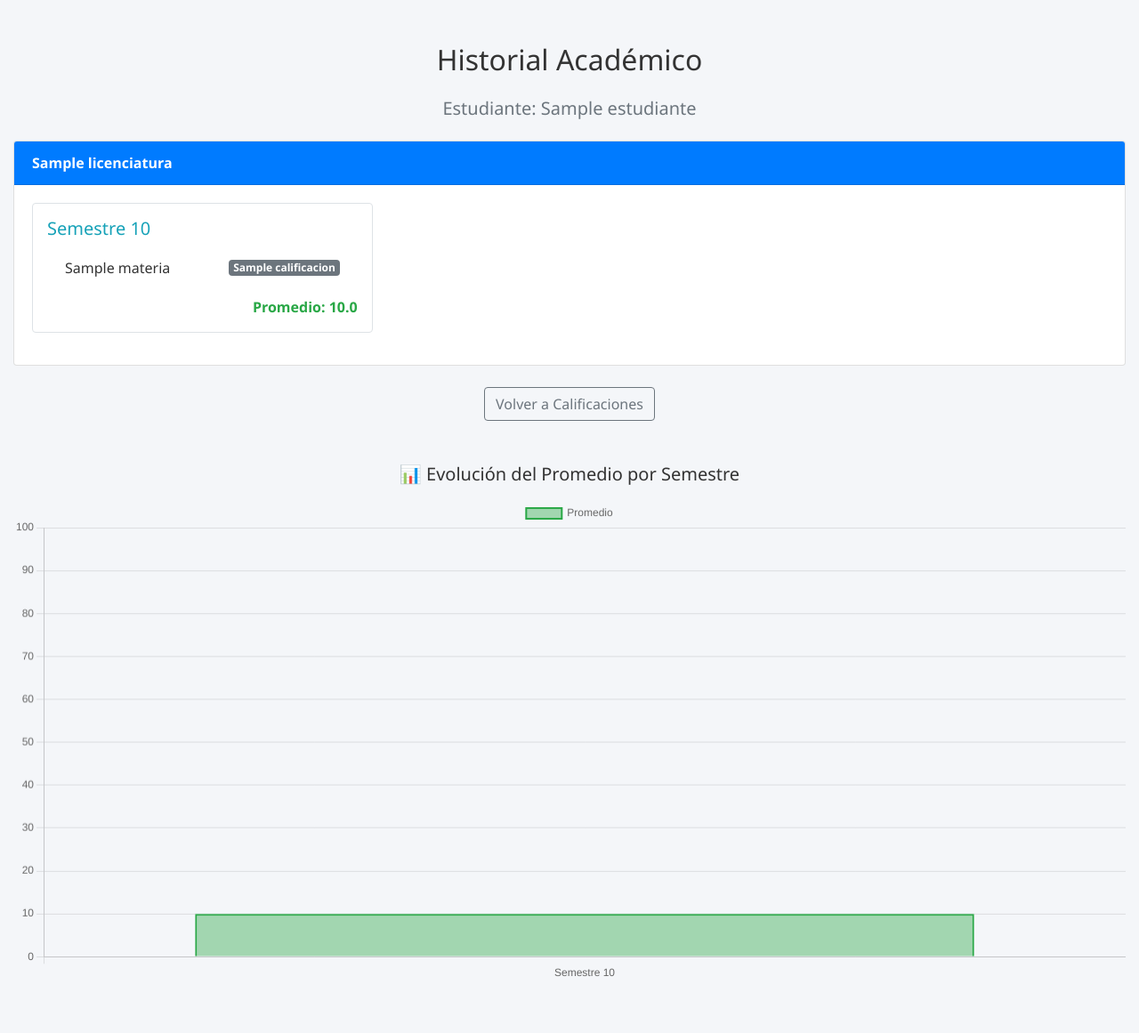
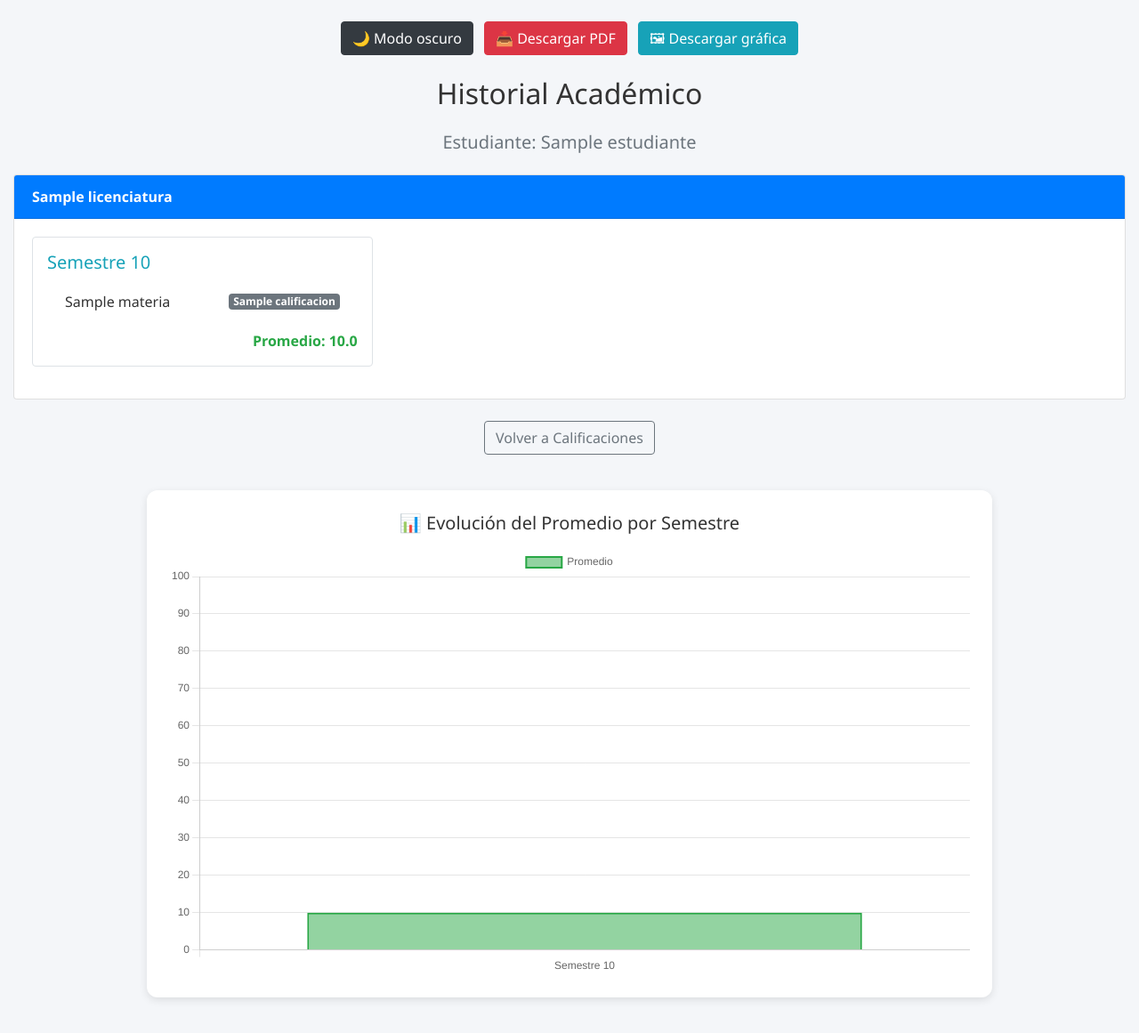
Before and after one commit to yuuupii/Plataforma-calificaciones, a Flask app: page /ver_historial/1 in a window 1280 px wide. Shown: the whole page at 89% size. Before the commit the page ends 1098 px from the top, so only its background shows below. Run offline with Flask 3, Linux system fonts and the light colour scheme; tables that the repository leaves empty hold one stand-in row (values such as "Sample post"); a database or web service that is not in the repository returns one stand-in record (values such as "Sample title"); some libraries are stand-ins or nearby versions.

Commit message:
Enhance historial_academico.html with new features
Added dark mode toggle, PDF download, and chart enhancements.

```diff
--- a/templates/historial_academico.html
+++ b/templates/historial_academico.html
@@ -1,47 +1,122 @@
 <!DOCTYPE html>
 <html lang="es">
-  <style>
-    @media screen and (max-width: 576px) {
-    .card-body .row {
-      margin-left: 0;
-      margin-right: 0;
-    }
-
-    .col-md-6, .col-lg-4 {
-      padding-left: 4px;
-      padding-right: 4px;
-    }
-
-    canvas#graficaPromedios {
-      width: 100% !important;
-    }
-  }
-  </style>
 <head>
   <meta charset="UTF-8">
   <title>Historial Académico</title>
-  <link rel="stylesheet" href="https://maxcdn.bootstrapcdn.com/bootstrap/4.5.2/css/bootstrap.min.css">
-  <link rel="stylesheet" href="{{ url_for('static', filename='css/parametros.css') }}">
+
+  <!-- BOOTSTRAP -->
+  <link rel="stylesheet"
+        href="https://maxcdn.bootstrapcdn.com/bootstrap/4.5.2/css/bootstrap.min.css">
+  <link rel="stylesheet"
+        href="{{ url_for('static', filename='css/parametros.css') }}">
+
+  <!-- jsPDF + html2canvas -->
+  <script src="https://cdnjs.cloudflare.com/ajax/libs/html2canvas/1.4.1/html2canvas.min.js"></script>
+  <script src="https://cdnjs.cloudflare.com/ajax/libs/jspdf/2.5.1/jspdf.umd.min.js"></script>
+
+  <!-- Chart.js -->
+  <script src="https://cdn.jsdelivr.net/npm/chart.js"></script>
+
+  <style>
+    /*--------------------------------------------------
+      🌙 Modo Oscuro con transición suave
+    --------------------------------------------------*/
+    body {
+      transition: background 0.4s ease, color 0.4s ease;
+    }
+    body.dark-mode {
+      background: #121212 !important;
+      color: #e0e0e0 !important;
+    }
+    .dark-mode .card {
+      background: #1e1e1e !important;
+      border-color: #333 !important;
+      transition: background 0.4s ease;
+    }
+    .dark-mode .card-header {
+      background: #2c2c2c !important;
+      color: #fff !important;
+    }
+    .dark-mode .list-group-item {
+      background: #1e1e1e !important;
+      color: #ccc !important;
+      border-color: #333 !important;
+    }
+
+    /*--------------------------------------------------
+      ✨ Animaciones Suaves
+    --------------------------------------------------*/
+    .fade-in {
+      opacity: 0;
+      animation: fadeIn 0.6s forwards;
+    }
+    @keyframes fadeIn {
+      to { opacity: 1; }
+    }
+
+    .card {
+      transition: transform 0.25s ease, box-shadow 0.25s ease;
+    }
+    .card:hover {
+      transform: translateY(-4px);
+      box-shadow: 0px 4px 12px rgba(0,0,0,0.2);
+    }
+
+    /*--------------------------------------------------
+      🎨 Contenedor de la gráfica con margen
+    --------------------------------------------------*/
+    .grafica-wrapper {
+      max-width: 950px;
+      margin: 40px auto;
+      padding: 25px;
+      background: white;
+      border-radius: 12px;
+      box-shadow: 0px 3px 10px rgba(0,0,0,0.1);
+      transition: background 0.4s ease;
+    }
+    body.dark-mode .grafica-wrapper {
+      background: #1b1b1b !important;
+      box-shadow: 0px 3px 10px rgba(255,255,255,0.08);
+    }
+
+    @media screen and (max-width: 576px) {
+      canvas#graficaPromedios { width: 100% !important; }
+    }
+  </style>
 </head>
-<body>
-<div class="container-fluid mt-5">
+
+<body class="fade-in">
+
+<div class="container-fluid mt-4">
+
+  <!-- BOTONES -->
+  <div class="text-center mb-4">
+    <button id="toggle-dark" class="btn btn-dark mr-2">🌙 Modo oscuro</button>
+    <button id="btnPDF" class="btn btn-danger mr-2">📥 Descargar PDF</button>
+    <button id="btnIMG" class="btn btn-info">🖼 Descargar gráfica</button>
+  </div>
+
   <h2 class="text-center mb-4">Historial Académico</h2>
+
   {% if estudiante %}
     <h5 class="text-center text-muted mb-4">Estudiante: {{ estudiante }}</h5>
   {% endif %}
 
   {% if historial %}
     {% for licenciatura, semestres in historial.items() %}
-      <div class="card mb-4">
+      <div class="card mb-4 fade-in">
         <div class="card-header bg-primary text-white font-weight-bold">
           {{ licenciatura }}
         </div>
+
         <div class="card-body">
           <div class="row">
+
             {% for semestre, materias in semestres|dictsort %}
               <div class="col-md-6 col-lg-4 mb-3">
                 <div class="border rounded p-3 h-100">
                   <h5 class="text-info">Semestre {{ semestre }}</h5>
+
                   {% if materias %}
                     <ul class="list-group list-group-flush mb-2">
                       {% for m in materias %}
@@ -51,6 +126,7 @@
                         </li>
                       {% endfor %}
                     </ul>
+
                     <div class="text-right font-weight-bold text-success">
                       Promedio: {{ promedios_por_semestre[semestre] }}
                     </div>
@@ -60,6 +136,7 @@
                 </div>
               </div>
             {% endfor %}
+
           </div>
         </div>
       </div>
@@ -69,61 +146,145 @@
   {% endif %}
 
   <div class="text-center mt-4">
-    <a href="{{ url_for('mostrar_calificaciones') }}" class="btn btn-outline-secondary">Volver a Calificaciones</a>
+    <a href="{{ url_for('mostrar_calificaciones') }}" class="btn btn-outline-secondary">
+      Volver a Calificaciones
+    </a>
   </div>
 
+  <!-- 📊 GRÁFICA -->
   {% if promedios_por_semestre %}
-  <div class="mt-5">
+  <script id="data-semestres" type="application/json">
+    {{ promedios_por_semestre.keys() | list | tojson }}
+  </script>
+  <script id="data-promedios" type="application/json">
+    {{ promedios_por_semestre.values() | list | tojson }}
+  </script>
+
+  <div class="grafica-wrapper fade-in">
     <h5 class="text-center mb-3">📊 Evolución del Promedio por Semestre</h5>
-    <canvas id="graficaPromedios" height="130"></canvas>
+    <canvas id="graficaPromedios" height="160"></canvas>
   </div>
   {% endif %}
 </div>
 
-<!-- Chart.js CDN -->
-<script src="https://cdn.jsdelivr.net/npm/chart.js"></script>
 
-{% if promedios_por_semestre %}
-<script type="text/javascript">
-  // Los datos se generan como cadenas JSON válidas
-  const semestres = JSON.parse('{{ promedios_por_semestre.keys() | list | tojson | safe }}');
-  const promedios = JSON.parse('{{ promedios_por_semestre.values() | list | tojson | safe }}');
 
+<!-- ============================
+     SCRIPTS
+============================ -->
+
+<script>
+/* -------------------------
+   🌙 MODO OSCURO
+--------------------------- */
+const toggleDark = document.getElementById("toggle-dark");
+
+toggleDark.addEventListener("click", () => {
+  document.body.classList.toggle("dark-mode");
+  localStorage.setItem("darkMode", document.body.classList.contains("dark-mode"));
+
+  actualizarColoresGrafica();
+});
+
+if (localStorage.getItem("darkMode") === "true") {
+  document.body.classList.add("dark-mode");
+}
+
+
+/* -------------------------
+   📥 DESCARGAR PDF
+--------------------------- */
+document.getElementById("btnPDF").addEventListener("click", async () => {
+  const { jsPDF } = window.jspdf;
+  const body = document.body;
+
+  const canvas = await html2canvas(body, { scale: 2 });
+  const imgData = canvas.toDataURL("image/png");
+
+  const pdf = new jsPDF("p", "mm", "a4");
+  const pdfWidth = pdf.internal.pageSize.getWidth();
+  const pdfHeight = (canvas.height * pdfWidth) / canvas.width;
+
+  pdf.addImage(imgData, "PNG", 0, 0, pdfWidth, pdfHeight);
+  pdf.save("historial_academico.pdf");
+});
+
+
+/* -------------------------
+   🖼 DESCARGAR GRÁFICA
+--------------------------- */
+document.getElementById("btnIMG").addEventListener("click", () => {
+  const canvas = document.getElementById("graficaPromedios");
+  const enlace = document.createElement("a");
+  enlace.download = "grafica_promedios.png";
+  enlace.href = canvas.toDataURL("image/png");
+  enlace.click();
+});
+
+
+/* -------------------------
+   📊 GRÁFICA
+--------------------------- */
+let grafica;
+
+function crearGrafica() {
   const ctx = document.getElementById('graficaPromedios').getContext('2d');
-  const graficaPromedios = new Chart(ctx, {
+  const semestres = JSON.parse(document.getElementById("data-semestres").textContent);
+  const promedios = JSON.parse(document.getElementById("data-promedios").textContent);
+
+  const modoOscuro = document.body.classList.contains("dark-mode");
+
+  const barColor = modoOscuro
+    ? "rgba(0, 200, 255, 0.5)"
+    : "rgba(40, 167, 69, 0.5)";
+
+  const borderColor = modoOscuro
+    ? "rgba(0, 200, 255, 1)"
+    : "rgba(40, 167, 69, 1)";
+
+  grafica = new Chart(ctx, {
     type: 'bar',
     data: {
-      labels: semestres.map(s => 'Semestre ' + s),
+      labels: semestres.map(s => "Semestre " + s),
       datasets: [{
-        label: 'Promedio',
+        label: "Promedio",
         data: promedios,
-        backgroundColor: 'rgba(40, 167, 69, 0.4)',
-        borderColor: 'rgba(40, 167, 69, 1)',
+        backgroundColor: barColor,
+        borderColor: borderColor,
         borderWidth: 2
       }]
     },
     options: {
       responsive: true,
+      animation: {
+        duration: 1200,
+        easing: "easeOutQuart"
+      },
       scales: {
-        y: {
-          beginAtZero: true,
-          max: 100,
-          ticks: { stepSize: 10 }
-        }
-      },
-      plugins: {
-        legend: {
-          display: true,
-          position: 'top'
-        },
-        tooltip: {
-          mode: 'index',
-          intersect: false
-        }
+        y: { beginAtZero: true, max: 100 }
       }
     }
   });
+}
+
+function actualizarColoresGrafica() {
+  if (!grafica) return;
+
+  const modoOscuro = document.body.classList.contains("dark-mode");
+
+  grafica.data.datasets[0].backgroundColor = modoOscuro
+    ? "rgba(0, 200, 255, 0.5)"
+    : "rgba(40, 167, 69, 0.5)";
+
+  grafica.data.datasets[0].borderColor = modoOscuro
+    ? "rgba(0, 200, 255, 1)"
+    : "rgba(40, 167, 69, 1)";
+
+  grafica.update();
+}
+
+crearGrafica();
 </script>
-{% endif %}
+
 </body>
 </html>
```
